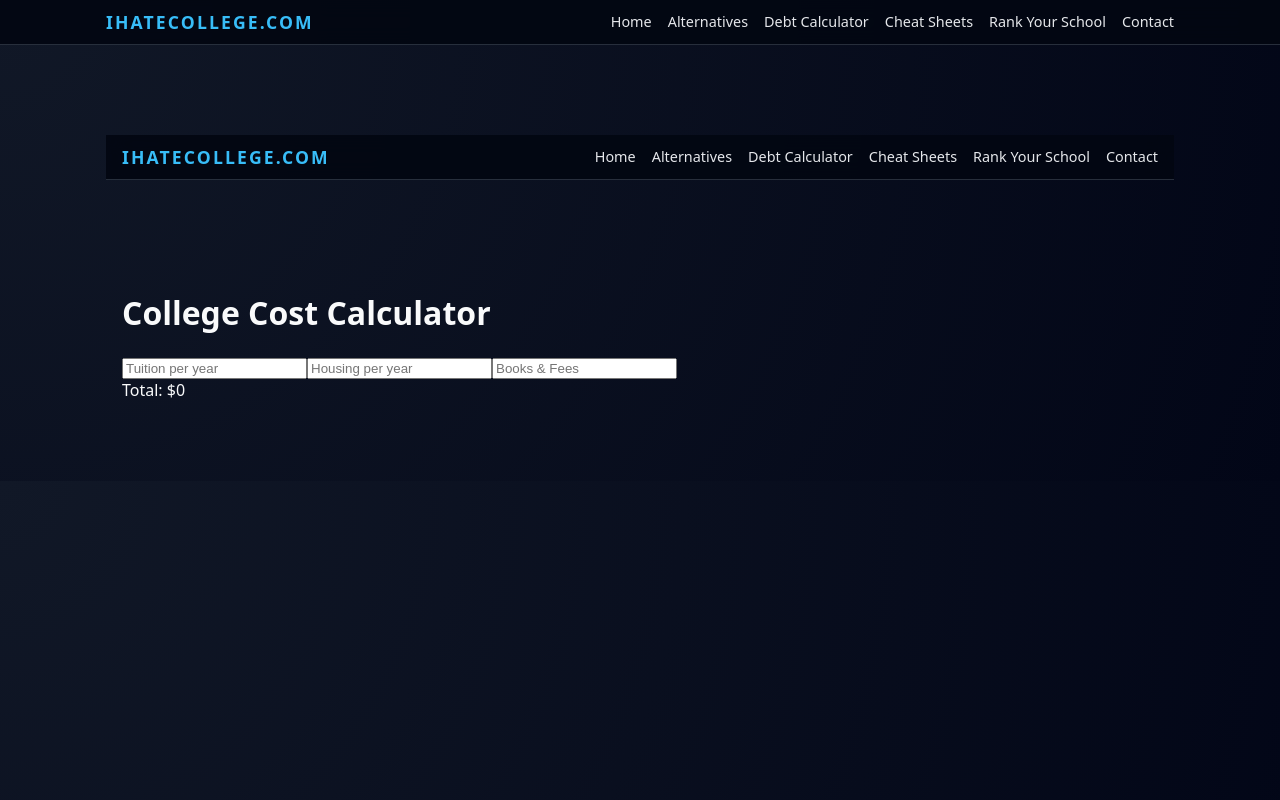
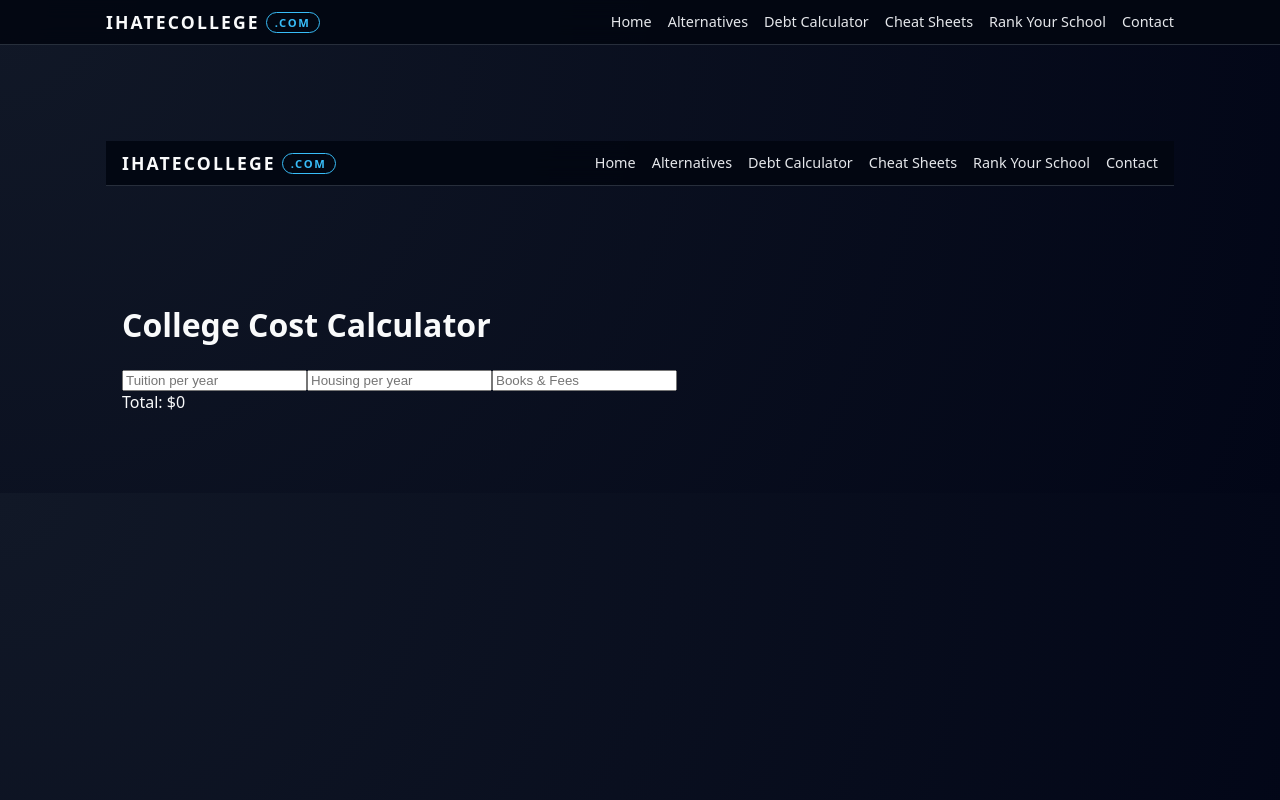
Before and after one commit to placebetsai/Ihatecollege, a Next.js app: page /cost in a window 1280 px wide. Built offline with nearby package versions, Linux system fonts and the light colour scheme.

Commit message:
Update globals.css

```diff
--- a/styles/globals.css
+++ b/styles/globals.css
@@ -1,6 +1,7 @@
 /* styles/globals.css */
 
-/* ---- Base ---- */
+/* ---------- BASE ---------- */
+
 html,
 body {
   padding: 0;
@@ -25,17 +26,17 @@ a {
 .page-main {
   max-width: 1100px;
   margin: 0 auto;
-  padding: 90px 16px 40px; /* space for sticky header */
+  padding: 96px 16px 40px; /* room for sticky header */
 }
 
-/* ---- NAVBAR ---- */
+/* ---------- HEADER / NAV ---------- */
 
 .site-header {
   position: sticky;
   top: 0;
   z-index: 1000;
   width: 100%;
-  background: rgba(3, 7, 18, 0.92);
+  background: rgba(3, 7, 18, 0.94);
   backdrop-filter: blur(10px);
   border-bottom: 1px solid rgba(148, 163, 184, 0.25);
 }
@@ -47,11 +48,14 @@ a {
   display: flex;
   align-items: center;
   justify-content: space-between;
-  gap: 16px;
+  gap: 20px;
 }
 
-/* Logo */
+/* LOGO */
 .site-logo {
+  display: inline-flex;
+  align-items: center;
+  gap: 6px;
   font-weight: 800;
   font-size: 1.1rem;
   letter-spacing: 0.12em;
@@ -59,11 +63,20 @@ a {
   white-space: nowrap;
 }
 
-.site-logo span {
-  color: #38bdf8; /* .COM in light blue */
+.logo-main {
+  color: #f9fafb;
 }
 
-/* Links row (desktop) */
+.logo-tag {
+  padding: 2px 8px;
+  border-radius: 9999px;
+  border: 1px solid #38bdf8;
+  font-size: 0.7rem;
+  letter-spacing: 0.15em;
+  color: #38bdf8;
+}
+
+/* NAV LINKS */
 .site-nav {
   display: flex;
   flex-wrap: wrap;
@@ -89,14 +102,15 @@ a {
   height: 2px;
   width: 0;
   background: #facc15;
-  transition: width 0.18s ease-out;
+  transition: width 0.16s ease-out;
 }
 
 .site-nav a:hover::after {
   width: 100%;
 }
 
-/* ---- MOBILE ---- */
+/* ---------- MOBILE ---------- */
+
 @media (max-width: 768px) {
   .site-header-inner {
     flex-direction: column;
@@ -111,10 +125,10 @@ a {
   .site-nav {
     width: 100%;
     justify-content: space-between;
-    flex-wrap: wrap;
+    row-gap: 8px;
   }
 
   .page-main {
-    padding-top: 110px; /* little more room on small screens */
+    padding-top: 112px; /* a bit more room under sticky header */
   }
 }
```
